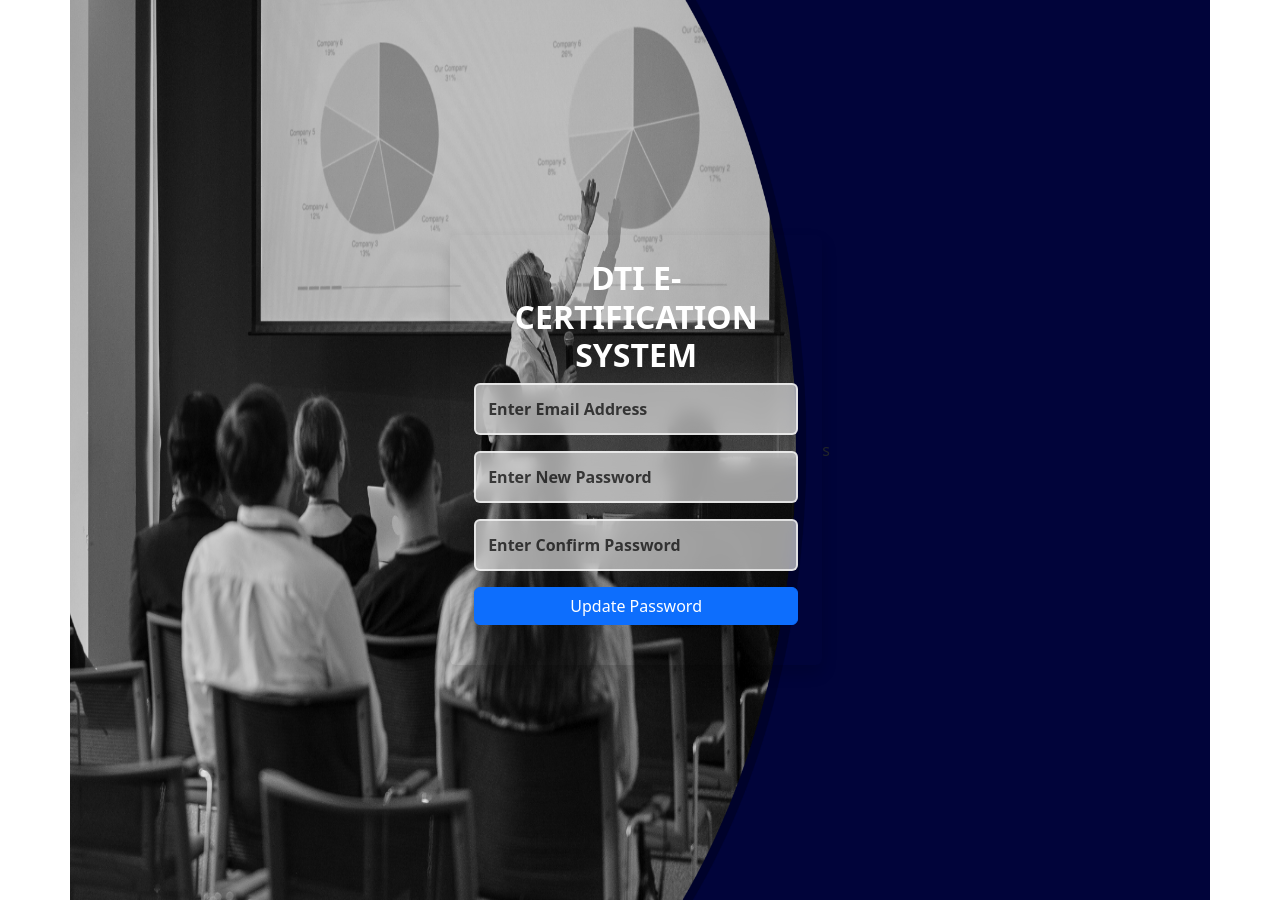
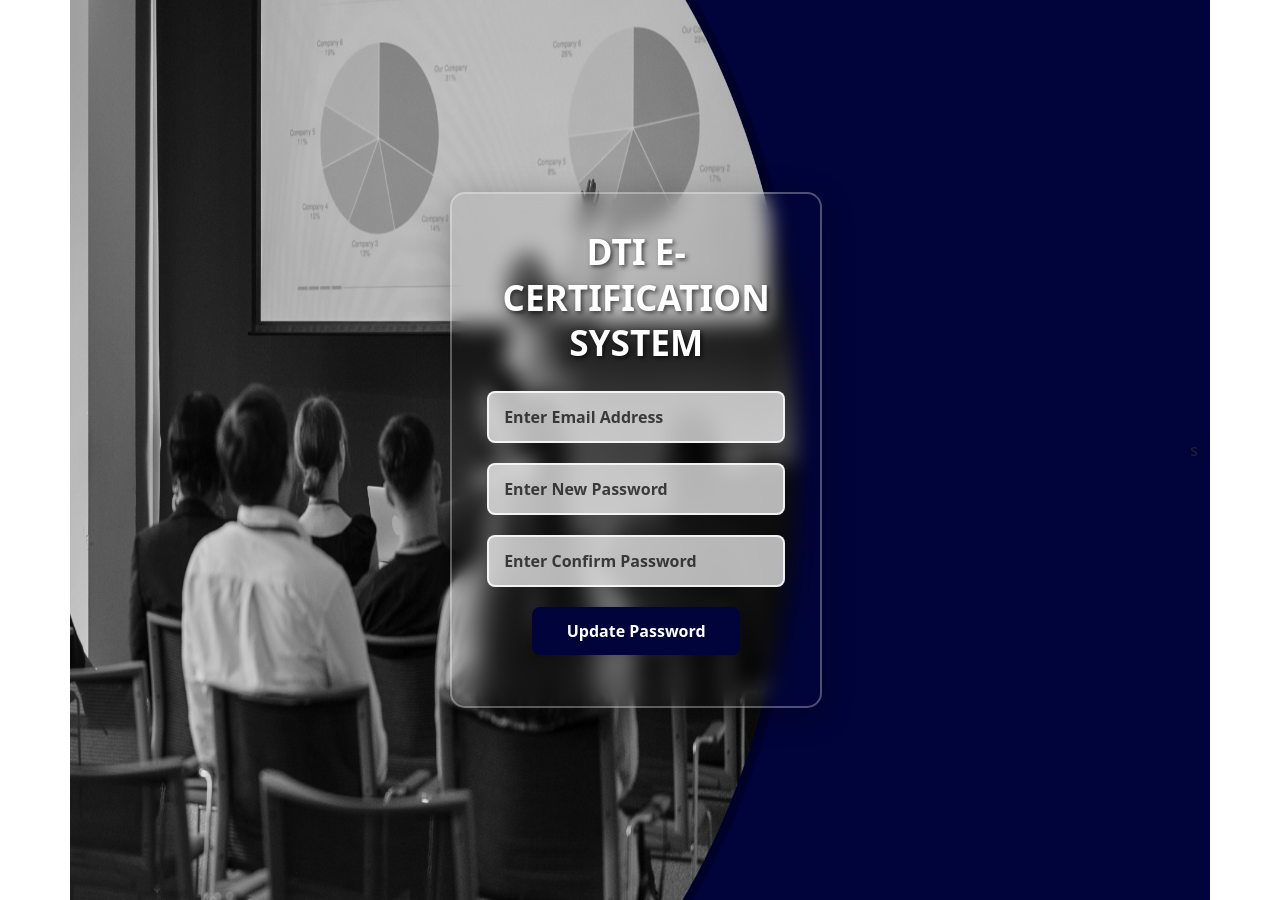
Before and after one commit to mackmack08/DTI-ECert, a PHP site: page /dti/password_change.php in a window 1280 px wide. Run offline with PHP 8.4, Linux system fonts and the light colour scheme.

Commit message:
Update style.css

```diff
--- a/DTI/style.css
+++ b/DTI/style.css
@@ -104,7 +104,7 @@ html, body {
 .image-slider {
     display: flex;
     flex-direction: column;
-    gap: 5px; /* Increased gap between images */
+    gap: 1px; /* Increased gap between images */
     height: 200%; /* Double height for smooth scrolling */
     animation: verticalScrollDown 50s linear infinite; /* Increased duration for slower scrolling */
 }
@@ -254,3 +254,129 @@ html, body {
     align-items: center !important;
     justify-content: center !important;
 }
+
+/* ============================================ */
+/* PASSWORD RESET PAGE SPECIFIC STYLES */
+/* ============================================ */
+
+/* Password reset container styling */
+.col-md-4.p-4.shadow.rounded.text-center {
+    backdrop-filter: blur(10px);
+    border-radius: 15px !important;
+    border: 2px solid rgba(255, 255, 255, 0.3);
+    box-shadow: 0 8px 32px rgba(0, 0, 0, 0.3) !important;
+    padding: 35px !important;
+    z-index: 10;
+    position: relative;
+}
+
+/* Password reset heading */
+.col-md-4.p-4.shadow.rounded.text-center h2 {
+    font-size: 2.2rem;
+    font-weight: 800;
+    margin-bottom: 25px;
+    text-shadow: 2px 2px 4px rgba(0, 0, 0, 0.6);
+    line-height: 1.3;
+}
+
+/* Password reset form input */
+.col-md-4.p-4.shadow.rounded.text-center .form-control {
+    margin-bottom: 20px;
+    height: auto;
+    padding: 12px 15px;
+    font-size: 1rem;
+    border-radius: 8px;
+    background: rgba(255, 255, 255, 0.7);
+    border: 2px solid rgba(255, 255, 255, 0.8);
+    transition: all 0.3s ease;
+}
+
+.col-md-4.p-4.shadow.rounded.text-center .form-control:focus {
+    background: rgba(255, 255, 255, 0.9);
+    border-color: #4048F1;
+    box-shadow: 0 0 10px rgba(64, 72, 241, 0.5);
+}
+
+/* Password reset button */
+.col-md-4.p-4.shadow.rounded.text-center .btn-primary {
+    background-color: #01043A;
+    border: none;
+    padding: 12px 20px;
+    font-size: 1rem;
+    font-weight: 600;
+    border-radius: 8px;
+    width:70%;
+    transition: background-color 0.3s ease;
+    box-shadow: 0 4px 6px rgba(0, 0, 0, 0.1);
+}
+
+/* MODIFIED: Removed upward movement on hover for password reset button only */
+.col-md-4.p-4.shadow.rounded.text-center .btn-primary:hover {
+    background-color: #4048F1;
+    /* transform: translateY(-2px); - Removed this line */
+    box-shadow: 0 6px 12px rgba(0, 0, 0, 0.15);
+}
+
+/* Back to login link for password reset page */
+.password-reset-back-link {
+    display: block;
+    text-align: center;
+    margin-top: 20px;
+    color: white;
+    font-size: 0.9rem;
+    text-decoration: none;
+    transition: all 0.3s ease;
+}
+
+.password-reset-back-link:hover {
+    color: #4048F1;
+    transform: translateY(-2px);
+    text-shadow: 1px 1px 3px rgba(0, 0, 0, 0.4);
+}
+
+/* Add these styles to your existing style.css file */
+
+/* Fix for background image on all pages */
+body > img[src*="DTI-BACKGROUND.png"] {
+    position: fixed !important; /* Use fixed instead of absolute */
+    top: 0 !important;
+    left: 0 !important;
+    width: 100% !important;
+    height: 110% !important;
+    object-fit: cover !important;
+    z-index: -2 !important;
+}
+
+/* Consistent styling for password change container */
+.col-md-4.p-4.shadow.rounded.text-center {
+    backdrop-filter: blur(10px);
+    border-radius: 15px !important;
+    border: 2px solid rgba(255, 255, 255, 0.3);
+    box-shadow: 0 8px 32px rgba(0, 0, 0, 0.3) !important;
+    padding: 35px !important;
+    z-index: 10;
+    position: relative;
+    max-width: 450px;
+    margin: 0 auto;
+}
+
+/* Update Password button - Modified width and centering */
+button[name="password_update"] {
+    background-color: #01043A;
+    border: none;
+    padding: 12px 20px;
+    font-size: 1rem;
+    font-weight: 600;
+    border-radius: 8px;
+    width: 70% !important; /* Override the w-100 class */
+    margin: 0 auto !important;
+    display: block !important;
+    transition: background-color 0.3s ease;
+    box-shadow: 0 4px 6px rgba(0, 0, 0, 0.1);
+}
+
+/* Update Password button hover state */
+button[name="password_update"]:hover {
+    background-color: #4048F1;
+    box-shadow: 0 6px 12px rgba(0, 0, 0, 0.15);
+}
```
